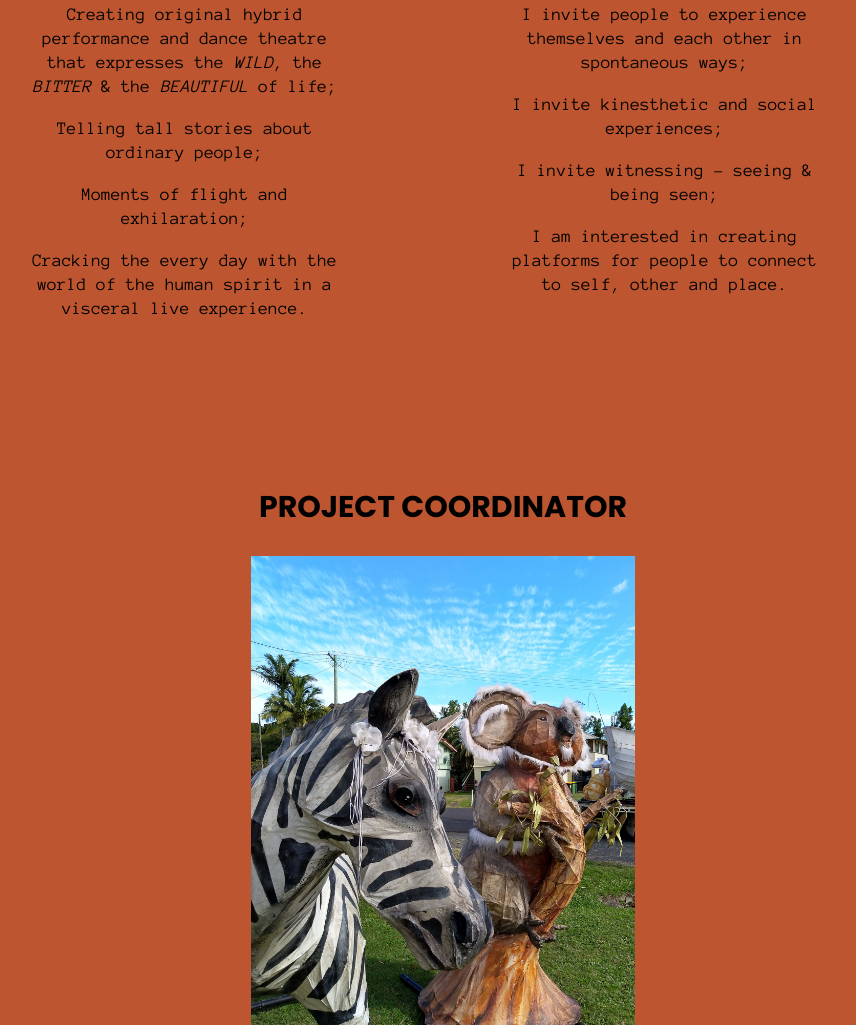
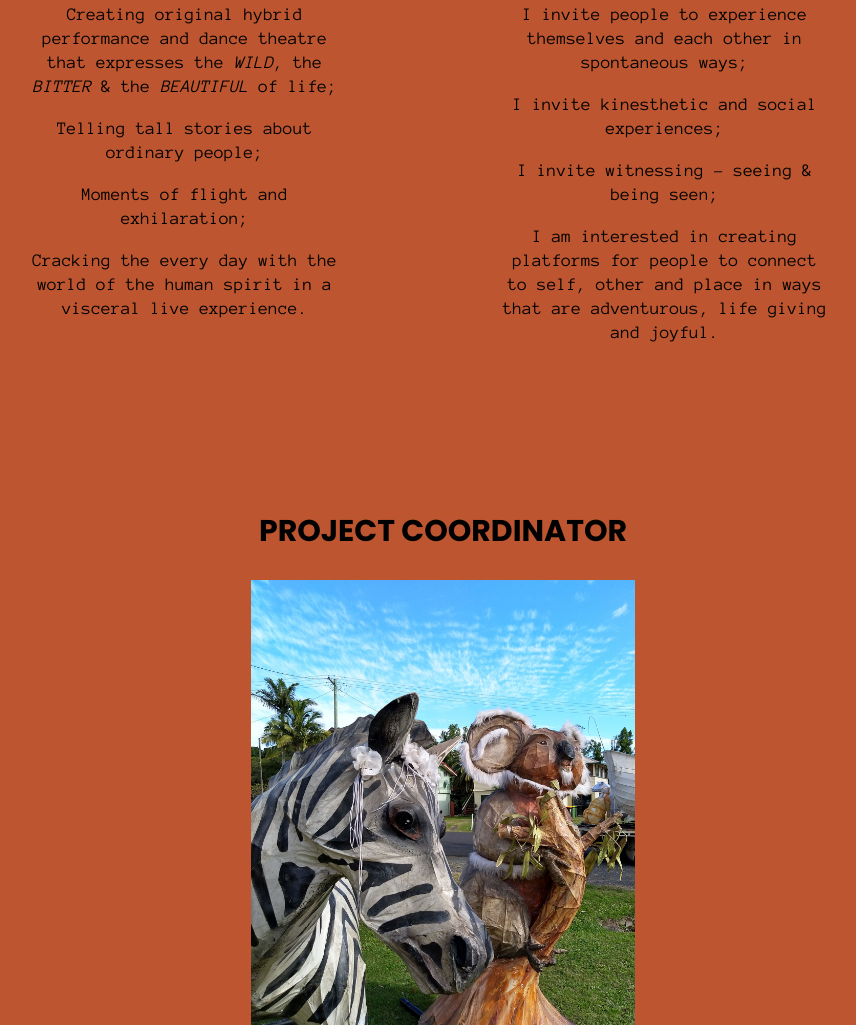
Before and after one commit to suzesmith/arts, a website built with Parcel: page index.html in a window 1280 px wide. Shown: the part 1688-2713 px from the top of the page, without its empty margins (197-1053 px from the left). Built offline with nearby package versions, Linux system fonts and the light colour scheme.

Commit message:
Minor wording changes to work section

```diff
--- a/index.html
+++ b/index.html
@@ -94,7 +94,7 @@
                   <img src="img/foodways2.jpg" alt="Food Ways Melbourne picture" />
                 </figure>
               <div class="description">
-                <p> I invite people to experience themselves and each other in spontaneous ways; </p> <p> I invite kinesthetic and social experiences; </p> <p>I invite witnessing – seeing &amp; being seen;</p>  <p>I am interested in creating platforms for people to connect to self, other and place. </p>
+                <p> I invite people to experience themselves and each other in spontaneous ways; </p> <p> I invite kinesthetic and social experiences; </p> <p>I invite witnessing – seeing &amp; being seen;</p>  <p>I am interested in creating platforms for people to connect to self, other and place in ways that are adventurous, life giving and joyful. </p>
               </div>
             </article>
 
```
